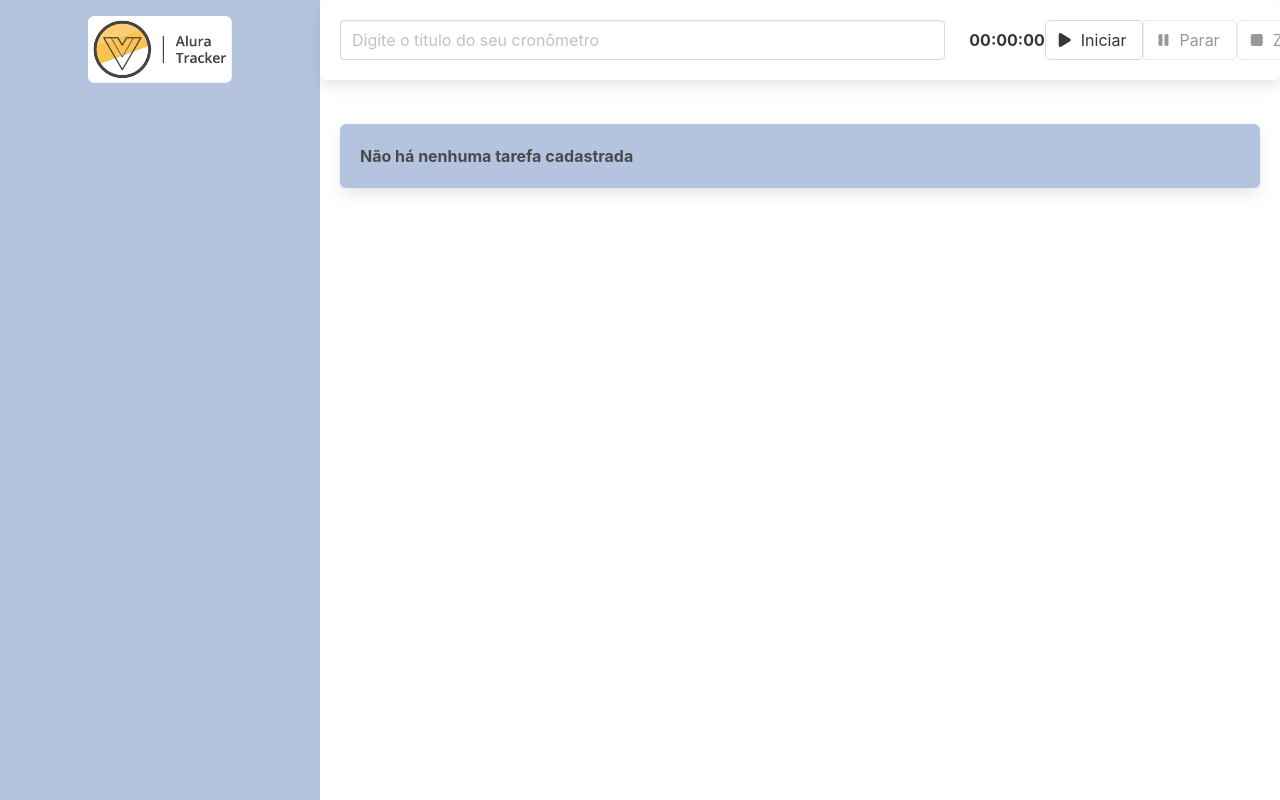
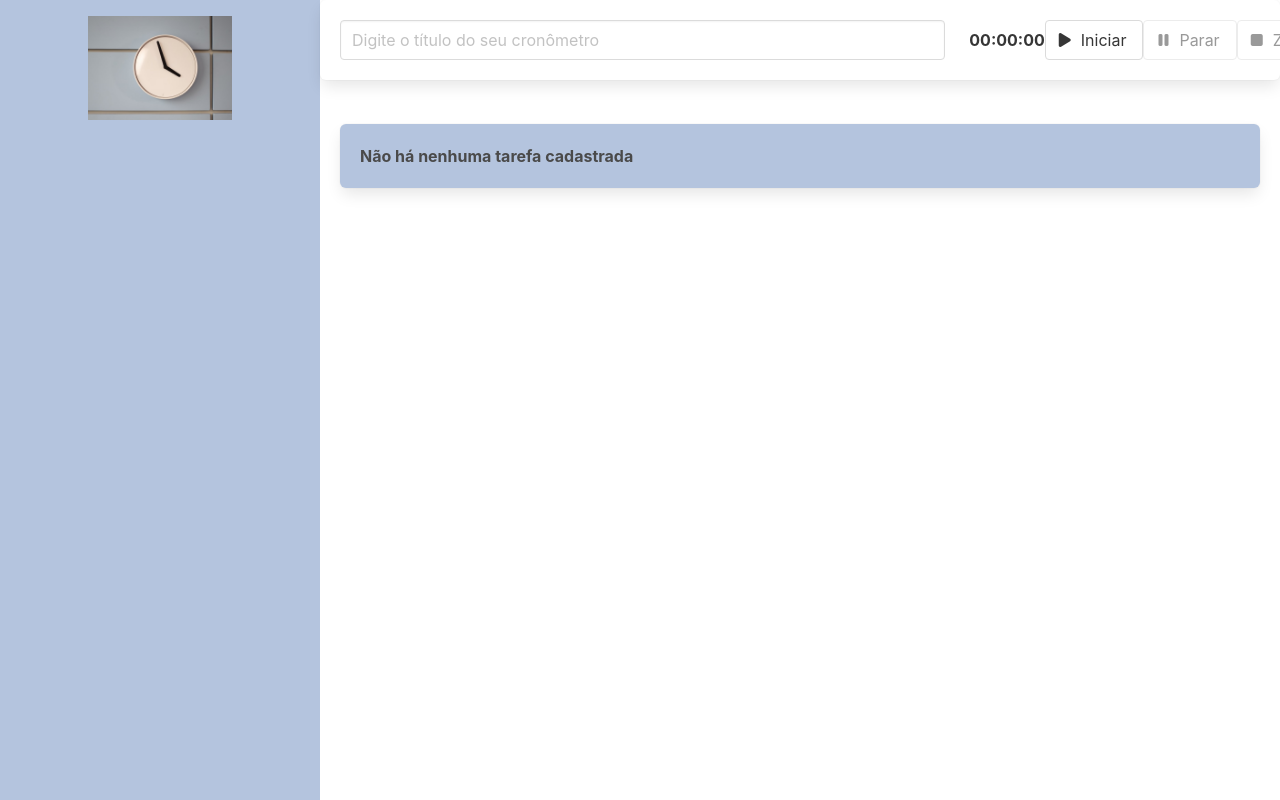
Before and after one commit to DavidGabrielBJorge/cronometro-vue, a Vue app: page / in a window 1280 px wide. Shown: the top 800 px of the page. Built offline with nearby package versions, Linux system fonts and the light colour scheme.

Commit message:
add: modificando a imagem

```diff
--- a/src/components/BarraLateral.vue
+++ b/src/components/BarraLateral.vue
@@ -1,7 +1,7 @@
 <template>
     <header>
         <h1>
-            <img src="../assets/logo.png" alt="">
+            <img src="../assets/cronometro.jpg" alt="">
         </h1>
     </header>
 </template>
```
Also changed, not shown: src/assets/cronometro.jpg (added), src/assets/logo.png (deleted).
